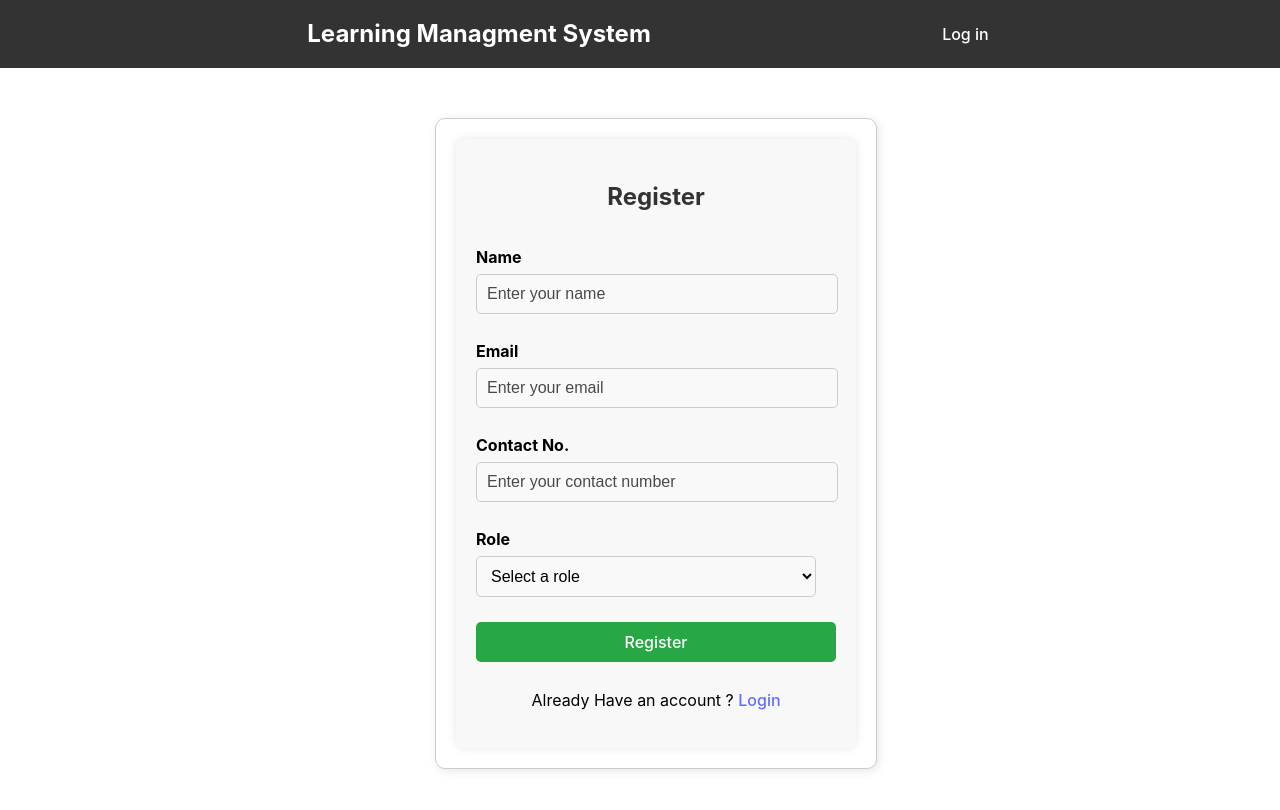
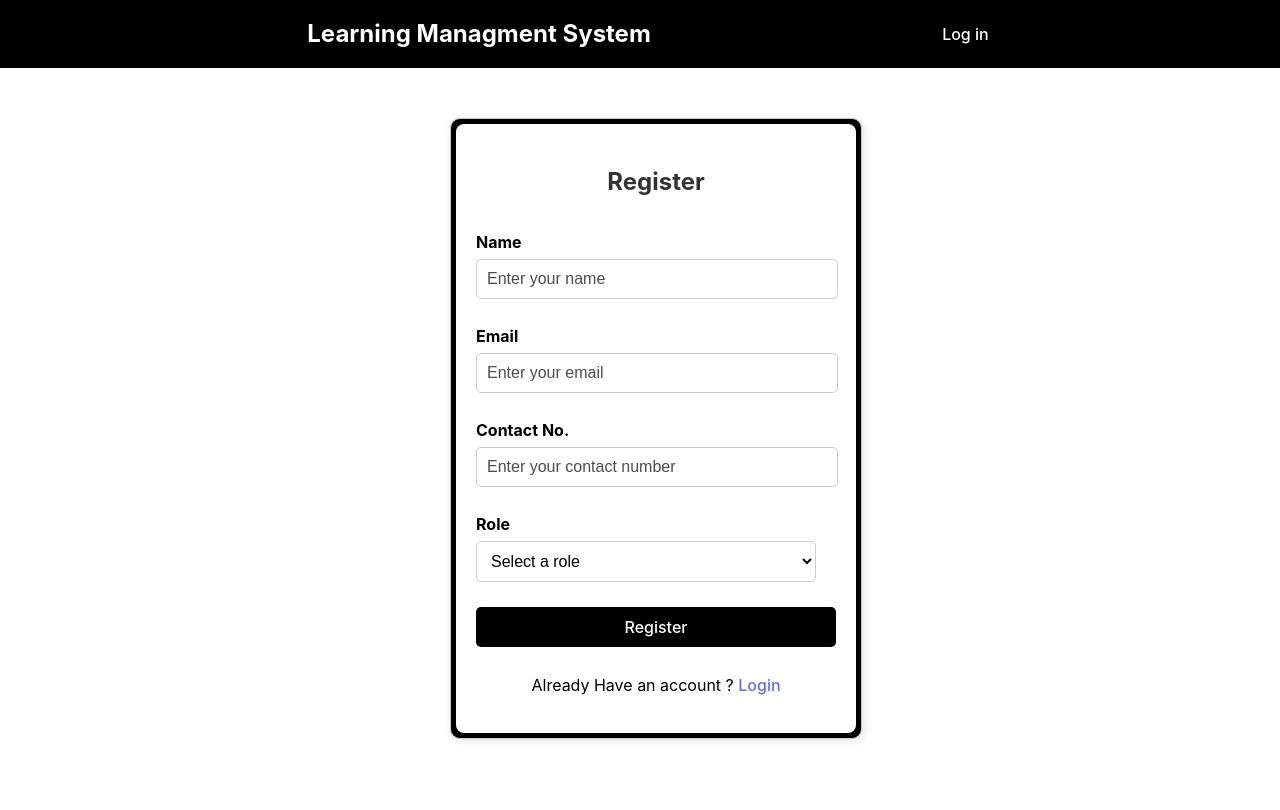
Before and after one commit to vansh-narang-26/Project_LMS, a React (Vite) app in the folder Frontend/app/: page / in a window 1280 px wide. Shown: the top 810 px of the page. Built offline with nearby package versions, Linux system fonts and the light colour scheme.

Commit message:
Css modified

```diff
--- a/Frontend/app/src/Components/Navbar.css
+++ b/Frontend/app/src/Components/Navbar.css
@@ -3,7 +3,7 @@
     display: flex;
     justify-content: space-evenly;
     align-items: center;
-    background-color: #333;
+    background-color: black;
     color: #fff;
     padding: 1rem;
 }
--- a/Frontend/app/src/Pages/LoginPage.css
+++ b/Frontend/app/src/Pages/LoginPage.css
@@ -2,12 +2,12 @@
     width: 100%;
     max-width: 400px;
     margin: 50px auto;
-    padding: 20px;
+    padding: 5px;
     border: 1px solid #ccc;
     border-radius: 10px;
     box-shadow: 2px 2px 10px rgba(0, 0, 0, 0.1);
     text-align: center;
-    background-color: #fff;
+    background-color: black;
     color: black !important;
 }
 
@@ -31,7 +31,7 @@ select {
     border: 1px solid #ccc;
     border-radius: 5px;
     font-size: 16px;
-    background-color: #f9f9f9;
+    background-color: #ffffff;
     color: black !important;
     transition: 0.3s ease-in-out;
     cursor: pointer;
@@ -69,7 +69,7 @@ select option:disabled {
 button {
     width: 100%;
     padding: 10px;
-    background-color: #28a745;
+    background-color: black !important;
     color: white;
     border: none;
     border-radius: 5px;
@@ -93,3 +93,6 @@ button:hover {
     font-size: 14px;
     margin-top: 5px;
 }
+.login-form{
+    background-color: rgb(255, 255, 255);
+}
--- a/Frontend/app/src/Pages/RegisterPage.css
+++ b/Frontend/app/src/Pages/RegisterPage.css
@@ -2,12 +2,12 @@
     width: 100%;
     max-width: 400px;
     margin: 50px auto;
-    padding: 20px;
+    padding: 5px;
     border: 1px solid #ccc;
     border-radius: 10px;
     box-shadow: 2px 2px 10px rgba(0, 0, 0, 0.1);
     text-align: center;
-    background-color: #fff;
+    background-color: black;
     color: black !important;
 }
 .input-group {
@@ -29,7 +29,7 @@ select {
     border: 1px solid #ccc;
     border-radius: 5px;
     font-size: 16px;
-    background-color: #f9f9f9;
+    background-color: #ffffff;
     color: black !important;
     transition: 0.3s ease-in-out;
     cursor: pointer;
@@ -42,7 +42,7 @@ input::placeholder {
 
 input:focus,
 select:focus {
-    border-color: #28a745;
+    border-color: black;
     outline: none;
     background-color: #fff;
 }
@@ -67,7 +67,7 @@ select option:disabled {
 button {
     width: 100%;
     padding: 10px;
-    background-color: #28a745;
+    background-color: black !important;
     color: white;
     border: none;
     border-radius: 5px;
@@ -77,7 +77,7 @@ button {
 }
 
 button:hover {
-    background-color: #218838;
+    background-color: black;
 }
 
 .error-message {
@@ -91,3 +91,6 @@ button:hover {
     font-size: 14px;
     margin-top: 5px;
 }
+.register-form{
+    background-color: rgb(255, 255, 255);
+}
```
